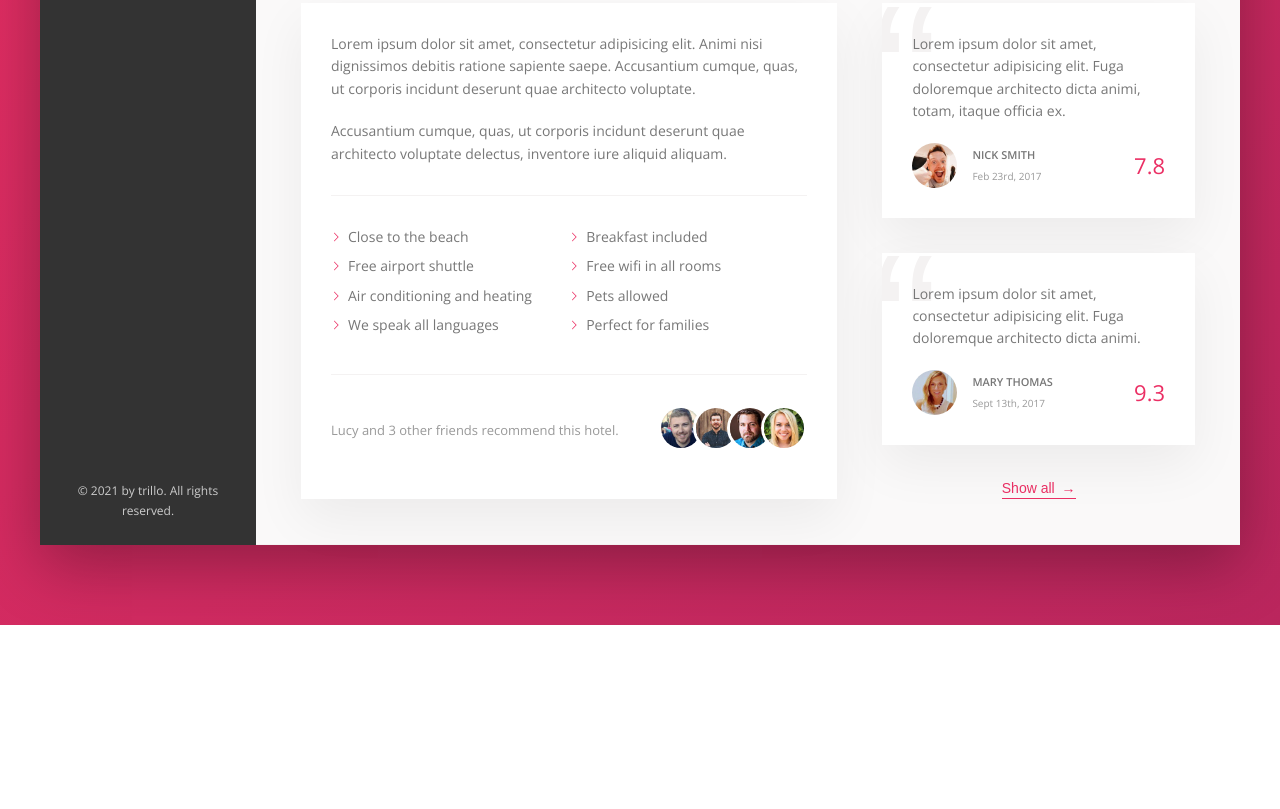
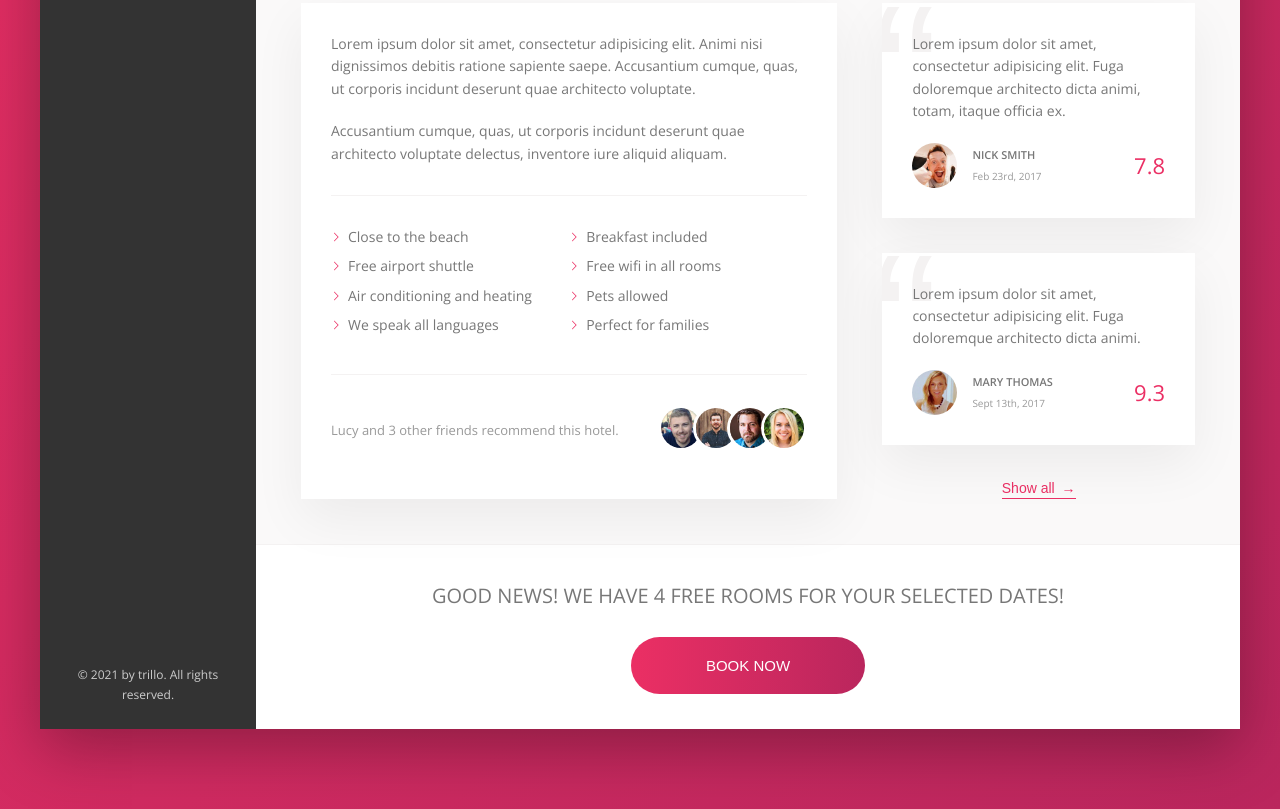
Before and after one commit to rmneves92/trillo, a website: page index.html in a window 1280 px wide. Shown: the part 644-1453 px from the top of the page. Before the commit the page ends 1269 px from the top, so only its background shows below. Drawn offline with nearby package versions, Linux system fonts and the light colour scheme.

Commit message:
build cta section

```diff
--- a/index.html
+++ b/index.html
@@ -170,7 +170,7 @@
               </div>
             </div>
 
-            <figure class="user-reviews">
+            <div class="user-reviews">
               <figure class="review">
                 <blockquote class="review__text">
                   Lorem ipsum dolor sit amet, consectetur adipisicing elit. Fuga doloremque architecto dicta animi,
@@ -199,9 +199,17 @@
                   <div class="review__rating">9.3</div>
                 </figcaption>
               </figure>
+              <button class="btn-inline">Show all <span>&rarr;</span></button>
+            </div>
+          </div>
 
-              <button class="btn-inline">Show all <span>&rarr;</span></button>
-            </figure>
+          <div class="cta">
+            <h2 class="cta__book-now">Good news! We have 4 free rooms for your selected dates!</h2>
+
+            <button class="btn">
+              <span class="btn__visible">Book now</span>
+              <span class="btn__invisible">Only 4 rooms left</span>
+            </button>
           </div>
         </main>
       </div>
--- a/sass/_components.scss
+++ b/sass/_components.scss
@@ -444,3 +444,66 @@
     z-index: 1;
   }
 }
+
+///////////////////////////////////////////////////////////////////////////
+// CALL TO ACTION
+
+.cta {
+  padding: 3.5rem 0;
+  text-align: center;
+
+  &__book-now {
+    font-size: 2rem;
+    font-weight: 300;
+    text-transform: uppercase;
+    margin-bottom: 2.5rem;
+  }
+}
+
+.btn {
+  font-size: 1.5rem;
+  font-weight: 300;
+  text-transform: uppercase;
+  border-radius: 100px;
+  border: none;
+  background-image: linear-gradient(to right, var(--color-primary), var(--color-primary-dark));
+  color: #fff;
+  position: relative;
+  overflow: hidden;
+  cursor: pointer;
+
+  & > * {
+    display: inline-block;
+    height: 100%;
+    width: 100%;
+    transition: all 0.2s;
+  }
+
+  &__visible {
+    padding: 2rem 7.5rem;
+  }
+
+  &__invisible {
+    position: absolute;
+    padding: 2rem 0;
+    left: 0;
+    top: -100%;
+  }
+
+  &:hover {
+    background-image: linear-gradient(to left, var(--color-primary), var(--color-primary-dark));
+  }
+
+  &:hover &__visible {
+    transform: translateY(100%);
+  }
+
+  &:hover &__invisible {
+    top: 0;
+  }
+
+  &:focus {
+    outline: none;
+    animation: pulsate 1s infinite;
+  }
+}
```
Also changed, not shown: css/style.css.
